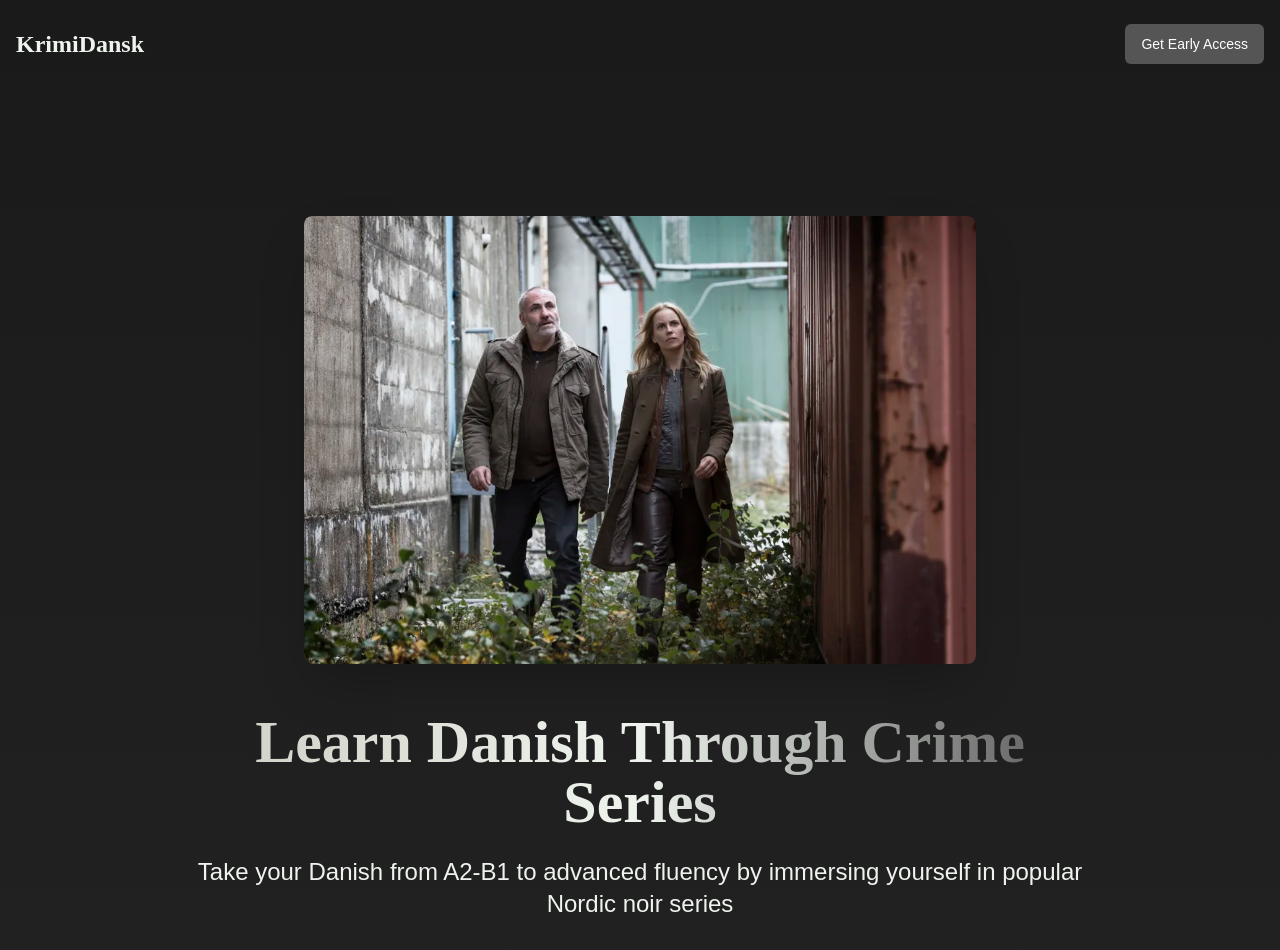
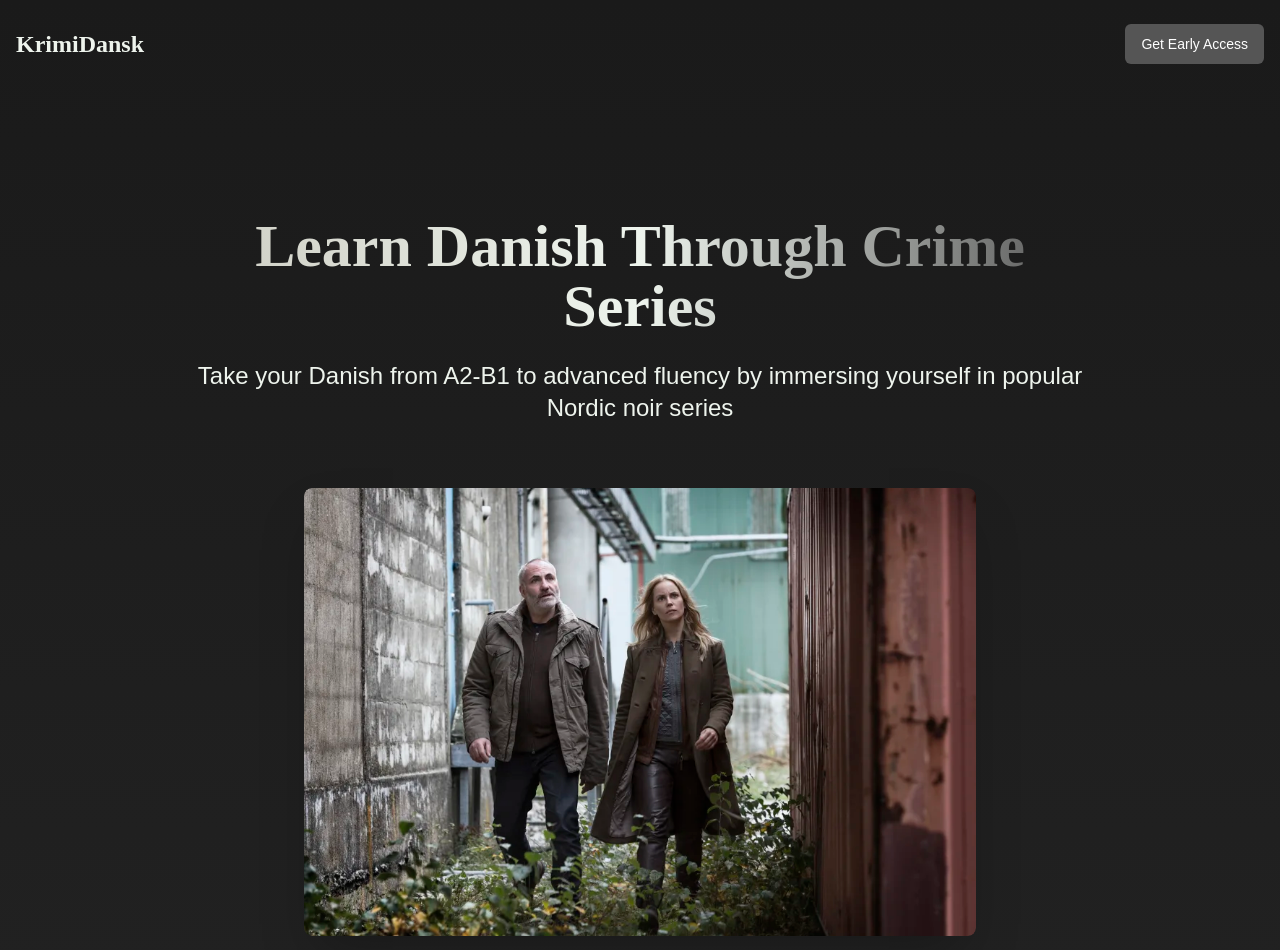
Before and after one commit to mitanuriel/krimi-dansk-launchpage, a React (Vite) app: page / in a window 1280 px wide. Shown: the top 950 px of the page. Built offline with nearby package versions, Linux system fonts and the light colour scheme.

Commit message:
Add hero section content
Add title and description to hero section.

```diff
--- a/src/pages/Index.tsx
+++ b/src/pages/Index.tsx
@@ -31,6 +31,15 @@ const Index = () => {
 
         {/* Hero Section */}
         <section className="container mx-auto px-4 py-20 md:py-32 flex flex-col items-center text-center">
+          <div className="max-w-4xl mx-auto animate-fade-in mb-8" style={{ animationDelay: "0.1s" }}>
+            <h1 className="text-4xl md:text-6xl font-bold mb-6 text-gradient">
+              Learn Danish Through Crime Series
+            </h1>
+            <p className="text-xl md:text-2xl mb-8">
+              Take your Danish from A2-B1 to advanced fluency by immersing yourself in popular Nordic noir series
+            </p>
+          </div>
+
           {/* Featured Image */}
           <div className="mb-12 max-w-2xl mx-auto rounded-lg overflow-hidden shadow-2xl">
             <img
@@ -40,13 +49,6 @@ const Index = () => {
             />
           </div>
 
-          <div className="max-w-4xl mx-auto animate-fade-in" style={{ animationDelay: "0.1s" }}>
-            <h1 className="text-4xl md:text-6xl font-bold mb-6 text-gradient">
-              Learn Danish Through Crime Series
-            </h1>
-            <p className="text-xl md:text-2xl mb-8">
-              Take your Danish from A2-B1 to advanced fluency by immersing yourself in popular Nordic noir series
-            </p>
           <div className="flex flex-col sm:flex-row gap-4 justify-center">
             <Button size="lg" className="bg-krimidansk-accent-grey hover:bg-krimidansk-light-grey text-white">
               <a href="#features">Learn More</a>
@@ -54,7 +56,6 @@ const Index = () => {
             <Button size="lg" variant="outline" className="waitlist-button">
               <a href="#contact">Join Waitlist</a>
             </Button>
-            </div>
           </div>
         </section>
 
```
Lines whose indentation alone changed are shown as unchanged.
